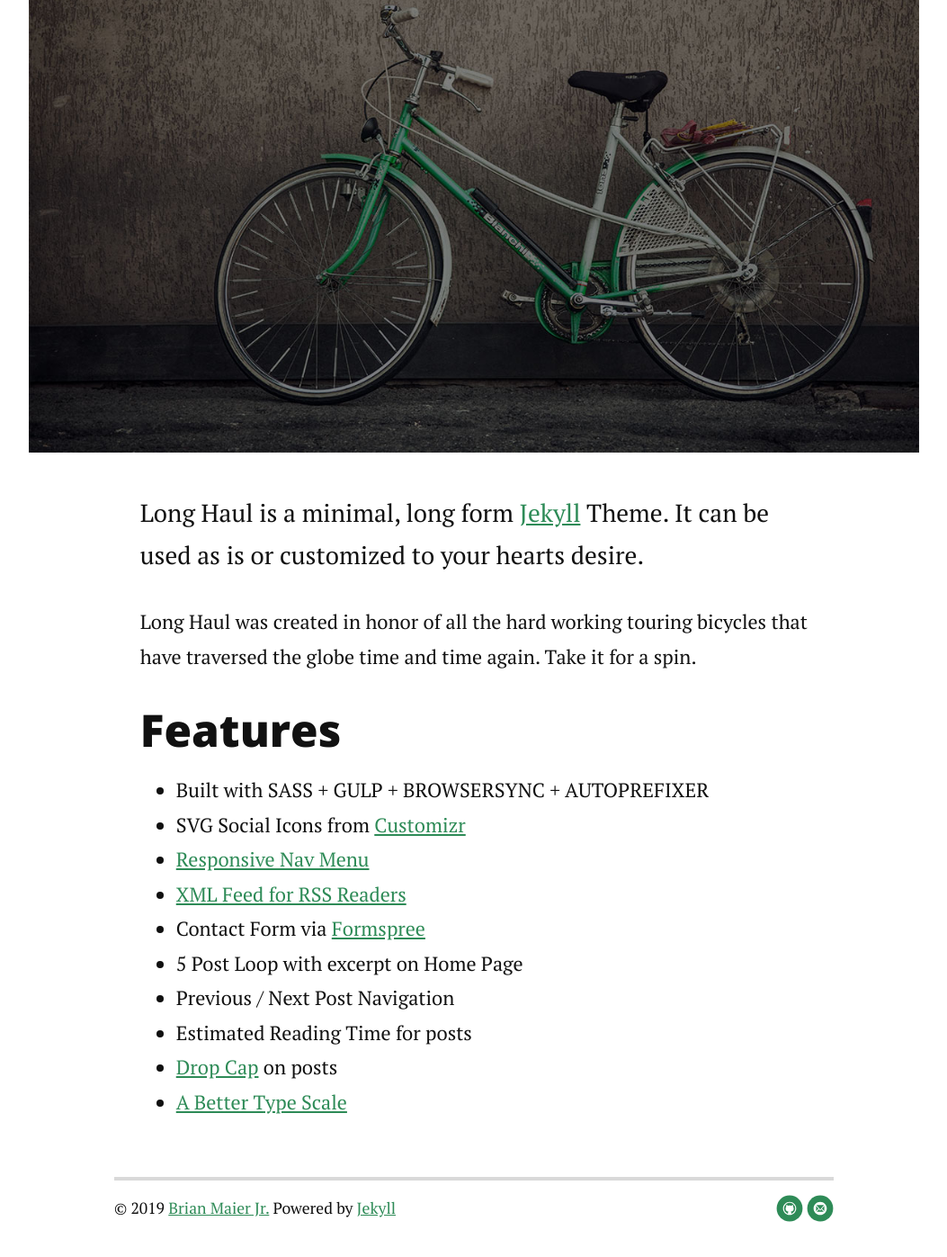
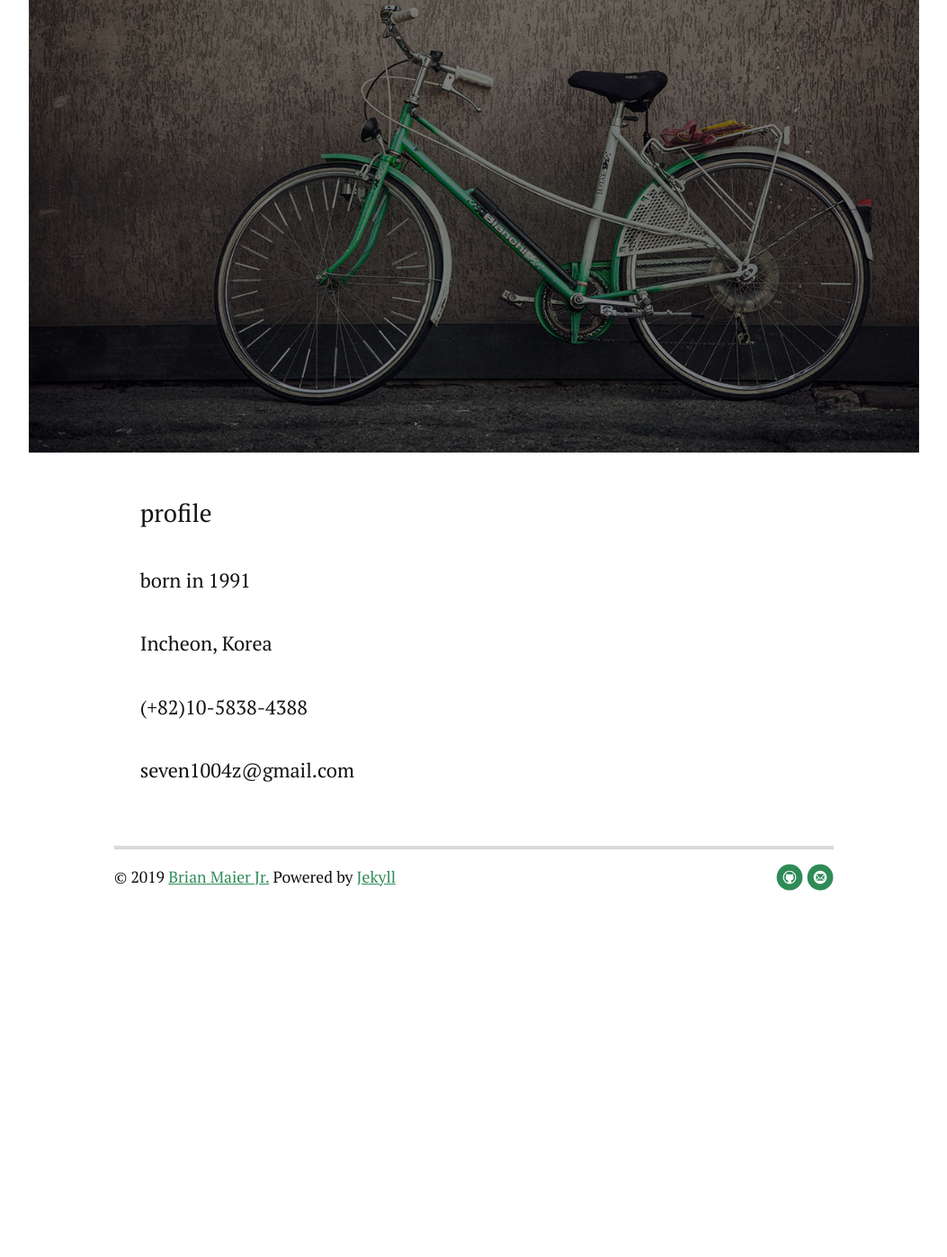
Before and after one commit to raonzena/raonzena.github.io, a Jekyll site: the page built from about.md, in a window 1280 px wide and 1400 px high, scrolled down 654 px. Shown: the top 1397 px of the window at 90% size, without its empty margins (113-1166 px from the left). Built offline with Jekyll 4.4.1, drawn with Linux system fonts in a browser that asks for light colours; nearby versions of some CDN libraries; after the commit the page ends 1685 px from its top, so only the background shows below that; some of the changed text lies outside the part shown.

Commit message:
update 190117

```diff
--- a/about.md
+++ b/about.md
@@ -1,24 +1,19 @@
 ---
 layout: default
-title: About Long Haul
+title: About raonzena
 ---
 
 <div class="post">
-	<h1 class="pageTitle">About Long Haul</h1>
+	<h1 class="pageTitle">About raonzena</h1>
 	<img src="{{ '/assets/img/touring.jpg' | prepend: site.baseurl }}" alt="">
-	<p class="intro">Long Haul is a minimal, long form <a href="http://jekyllrb.com">Jekyll</a> Theme. It can be used as is or customized to your hearts desire.</p>
-	<p>Long Haul was created in honor of all the hard working touring bicycles that have traversed the globe time and time again. Take it for a spin.</p>
-	<h2>Features</h2>
+	<p class="intro">profile</p>
+	<p>born in 1991</p>
+	<p>Incheon, Korea</p>
+	<p>(+82)10-5838-4388</p>
+	<p>seven1004z@gmail.com</p>
+	<!--<h2>Features</h2>
 	<ul>
-		<li>Built with SASS + GULP + BROWSERSYNC + AUTOPREFIXER</li>
-  		<li>SVG Social Icons from <a href="http://customizr.net/icons/">Customizr</a></li>
-  		<li><a href="http://responsive-nav.com/">Responsive Nav Menu</a></li>
-  		<li><a href="https://github.com/snaptortoise/jekyll-rss-feeds">XML Feed for RSS Readers</a></li>
-  		<li>Contact Form via <a href="http://formspree.io/">Formspree</a></li>
-      <li>5 Post Loop with excerpt on Home Page</li>
-  		<li>Previous / Next Post Navigation</li>
-      <li>Estimated Reading Time for posts</li>
-  		<li><a href="https://github.com/adobe-webplatform/dropcap.js">Drop Cap</a> on posts</li>
-  		<li><a href="http://typecast.com/blog/a-more-modern-scale-for-web-typography">A Better Type Scale</a></li>
-  	</ul>
+		<li></li>
+		<li></li>
+	</ul>-->
 </div>
--- a/index.html
+++ b/index.html
@@ -1,6 +1,6 @@
 ---
 layout: default
-title: Long Haul
+title: raonzena's blog
 ---
 
 <div class="home" id="home">
```
Also changed, not shown: contact.md (+1 -1 lines).
